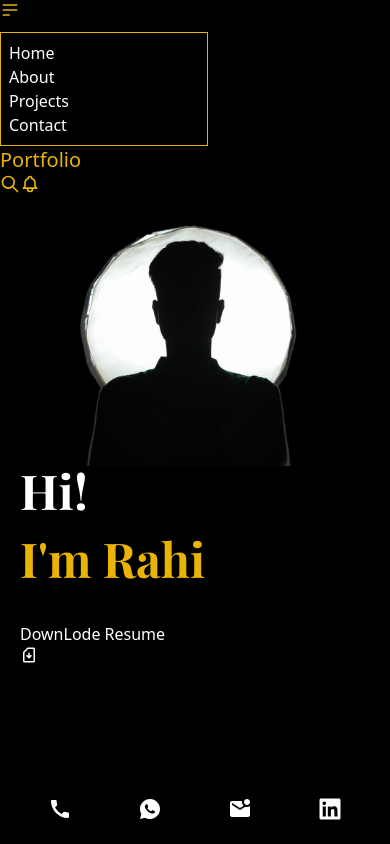
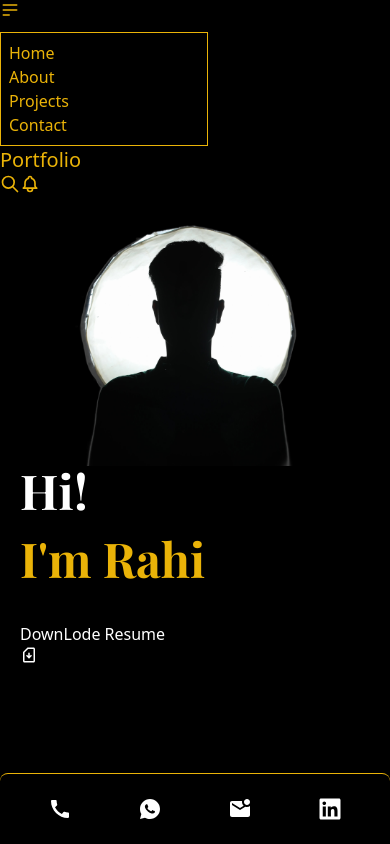
Before and after one commit to Ali-Ahmed-Rahi/update-portfoliyo, a React (Vite) app: page / in a window 390 px wide. Shown: the top 844 px of the page. Built offline with nearby package versions, Linux system fonts and the light colour scheme; a web font is replaced by a local one.

Commit message:
bottom custom

```diff
--- a/src/Dual/ResponsiveContact.jsx
+++ b/src/Dual/ResponsiveContact.jsx
@@ -9,7 +9,7 @@ const ResponsiveContact = () => {
   return (
     <div className="font-semibold text-white">
       <div className=" fixed w-full z-50 ">
-        <div className="fixed bottom-0 w-full bg-black shadow-2xl p-[15px]">
+        <div className="fixed bottom-0 w-full bg-black shadow-2xl p-[15px] border-t border-yellow-500 rounded-t-lg">
           <div className="flex justify-around items-center py-2">
 
             <a
--- a/src/Dual/ResponsiveSb.jsx
+++ b/src/Dual/ResponsiveSb.jsx
@@ -30,13 +30,16 @@ const ResponsiveSb = () => {
           </div>
           <ul
             tabIndex={0}
-            className="menu menu-sm dropdown-content bg-black border gap-2 border-yellow-500 rounded-box z-[1] mt-3 w-52 p-2 shadow"
+            className="menu menu-sm dropdown-content bg-black border border-yellow-500 rounded-box z-[1] mt-3 w-52 p-2 shadow"
           >
             {menuItems.map((item, index) => (
               <li key={index}>
-                <a href={item.href} className="text-white hover:bg-yellow-500 hover:text-black rounded">
+                <Link
+                  to={item.href}
+                  className="text-yellow-500 hover:bg-yellow-500 hover:text-black rounded"
+                >
                   {item.label}
-                </a>
+                </Link>
               </li>
             ))}
           </ul>
@@ -44,7 +47,7 @@ const ResponsiveSb = () => {
       </div>
 
       <div className="navbar-center">
-        <Link to='/' className="btn btn-ghost text-xl text-yellow-500">Portfolio</Link>
+        <Link to="/" className="btn btn-ghost text-xl text-yellow-500">Portfolio</Link>
       </div>
 
       <div className="navbar-end">
--- a/src/components/Project.jsx
+++ b/src/components/Project.jsx
@@ -1,4 +1,6 @@
 import { useEffect, useState } from "react";
+import { FaArrowLeft } from "react-icons/fa";
+import { Link } from "react-router-dom";
 
 const Project = () => {
   const [data, SetData] = useState([]);
@@ -20,7 +22,9 @@ const Project = () => {
   return (
     <div>
       <div className="space-y-5">
-        <h2 className="text-sm font-work text-yellow-500 space-x-4">Own Projects</h2>
+        <h2 className="text-sm font-work text-yellow-500 space-x-4">
+          Own Projects
+        </h2>
         <h2 className="uppercase font-playfair flex gap-[10px] text-2xl">
           Have <span>Some</span> Project's
         </h2>
@@ -30,7 +34,10 @@ const Project = () => {
         <div className="flex justify-center items-center">
           <div className="grid grid-cols-1 gap-8 mt-8">
             {data.slice(0, 2).map((project, index) => (
-              <div key={index} className="border rounded-t-lg md:rounded-l-full text-white flex flex-col md:flex-row">
+              <div
+                key={index}
+                className="border rounded-t-lg md:rounded-l-full text-white flex flex-col md:flex-row"
+              >
                 <figure>
                   <img
                     data-aos="zoom-in"
@@ -48,6 +55,7 @@ const Project = () => {
                     {project.title}
                   </h2>
 
+                  <div className="flex">
                     <ul className="space-y-4">
                       {project.content.map((list, i) => {
                         const titleMatch = list.match(/^(\*\*.*?\*\*)/);
@@ -65,9 +73,7 @@ const Project = () => {
                               <div className=" text-lg font-roboto hover:text-yellow-500 hover:underline">
                                 {titleOnly}
                               </div>
-                            <div
-                              className="max-h-0 overflow-hidden transition-all duration-[900ms] ease-in-out  group-hover:max-h-[300px] group-hover:mt-2 "
-                            >
+                              <div className="max-h-0 overflow-hidden transition-all duration-[900ms] ease-in-out  group-hover:max-h-[300px] group-hover:mt-2 ">
                                 <div
                                   className="text-sm text-white opacity-0 group-hover:opacity-100 transition duration-500"
                                   dangerouslySetInnerHTML={{ __html: fullText }}
@@ -78,6 +84,10 @@ const Project = () => {
                         );
                       })}
                     </ul>
+                   <div className="hidden md:block">
+                     <p className="font-serif flex items-center gap-2 animate-pulse "> <FaArrowLeft /> Tap</p>
+                   </div>
+                  </div>
 
                   <div className="mt-5">
                     <a
@@ -94,6 +104,14 @@ const Project = () => {
             ))}
           </div>
         </div>
+        <div className="flex justify-center">
+          <Link
+            to="/projects"
+            className="btn font-semibold bg-black border text-white rounded-full border-yellow-500 hover:bg-white hover:text-black mt-10 "
+          >
+            Show More
+          </Link>
+        </div>
       </div>
     </div>
   );
```
Lines whose indentation alone changed are shown as unchanged.
